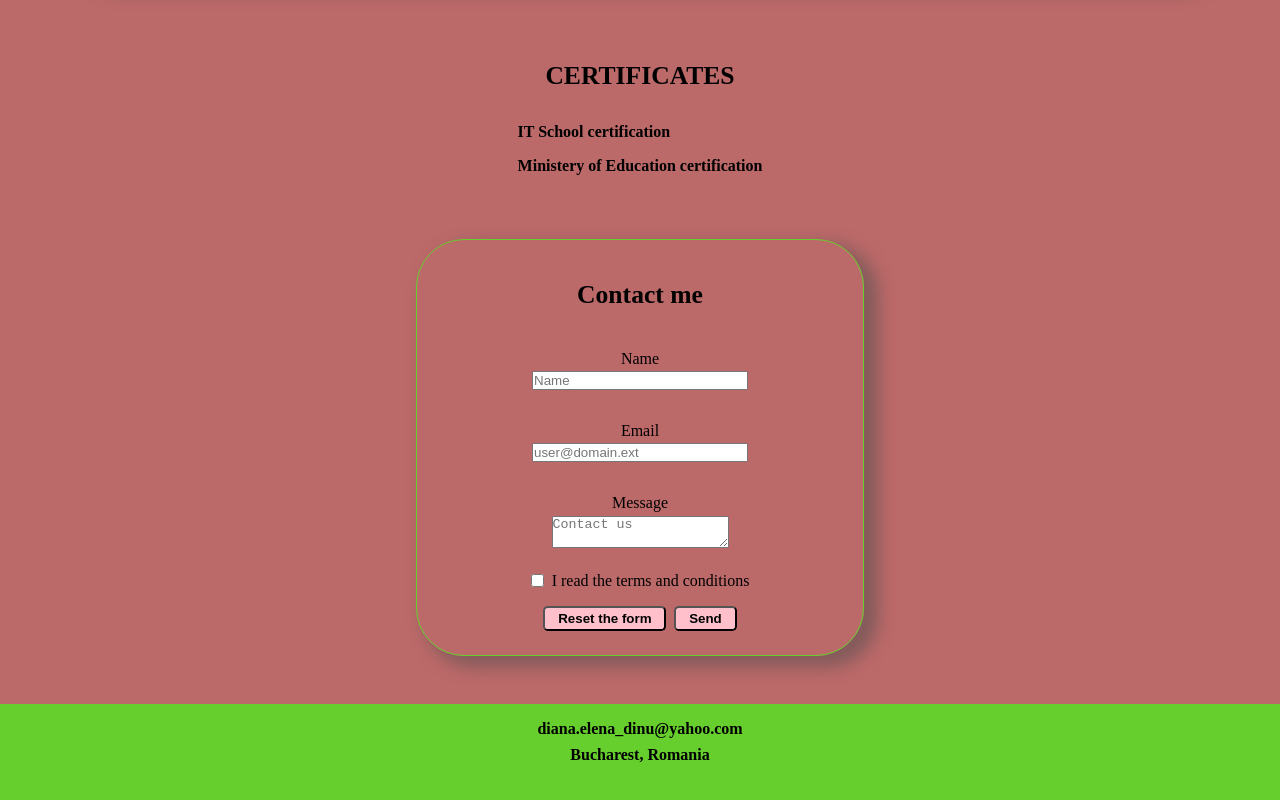
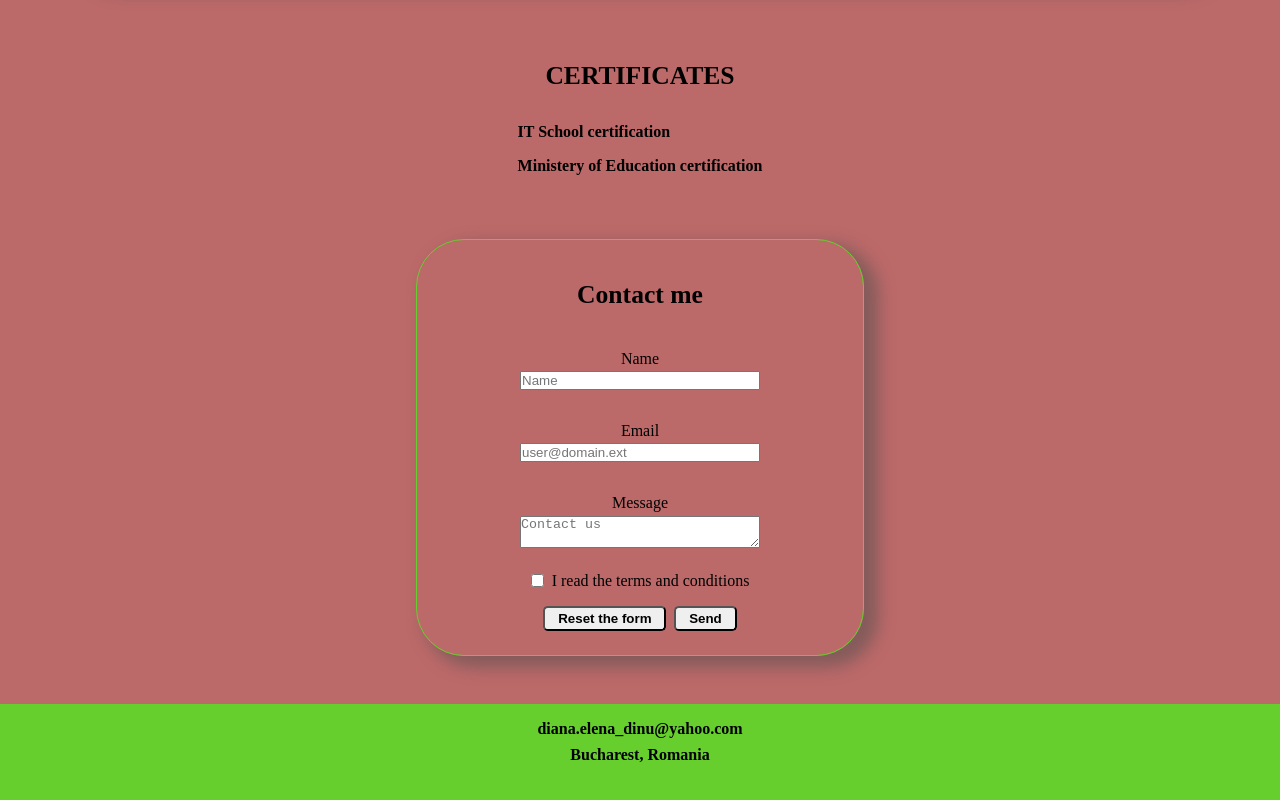
Before and after one commit to Diana-Elen/portofolio, a Next.js app in the folder my-portofolio/: page / in a window 1280 px wide. Shown: the part 3469-4269 px from the top of the page. Built offline with nearby package versions, Linux system fonts and the light colour scheme; a web font is replaced by a local one.

Commit message:
update form

```diff
--- a/my-portofolio/components/Form.js
+++ b/my-portofolio/components/Form.js
@@ -8,15 +8,15 @@ export default function Form() {
                 <h1 className={styles.title}>Contact me</h1>
                 <label className={styles.form_group}>
                     Name
-                    <input type="text" name="name" placeholder="Name" required/>
+                    <input className={styles.text_input} type="text" name="name" placeholder="Name" required/>
                 </label>
                 <label className={styles.form_group}>
                     Email
-                    <input type="email" name="email" placeholder="user@domain.ext" required/>
+                    <input className={styles.text_input}  type="email" name="email" placeholder="user@domain.ext" required/>
                 </label>
                 <label className={styles.form_group}>
                     Message
-                <textarea placeholder="Contact us" name="message" required>
+                <textarea className={styles.text_input}  placeholder="Contact us" name="message" required>
                 </textarea>
                 </label>
                 <div className={styles.checkbox_group}>
--- a/my-portofolio/style/Form.module.css
+++ b/my-portofolio/style/Form.module.css
@@ -24,19 +24,20 @@
     justify-content: center;
     align-items: center;
     gap: 0.2rem;
+    width: 85vw;
 }
-.form_group input {
-    width: 90%;
+.text_input {
+    width: 100%;
 }
+
 .textarea {
     width: 100%;
-    min-height: 30%;
+    min-height: 50%;
     max-height: 40%;
     resize: vertical;
     border-radius: 0.3rem;
 }
 .button_style {
-    background-color: pink;
     border-radius: 0.3rem;
     padding: 0.2rem 0.8rem;
     font-weight: bold;
```
